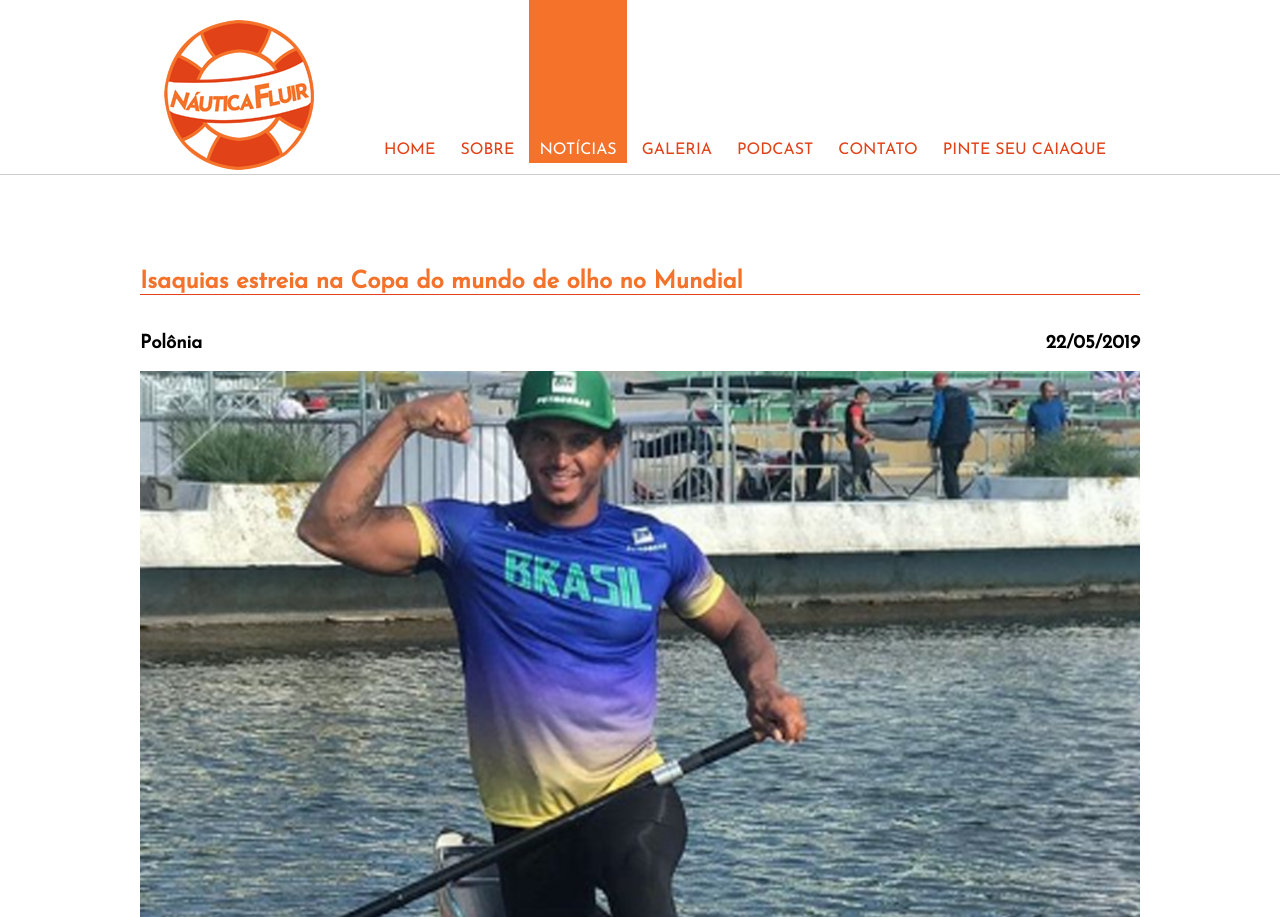
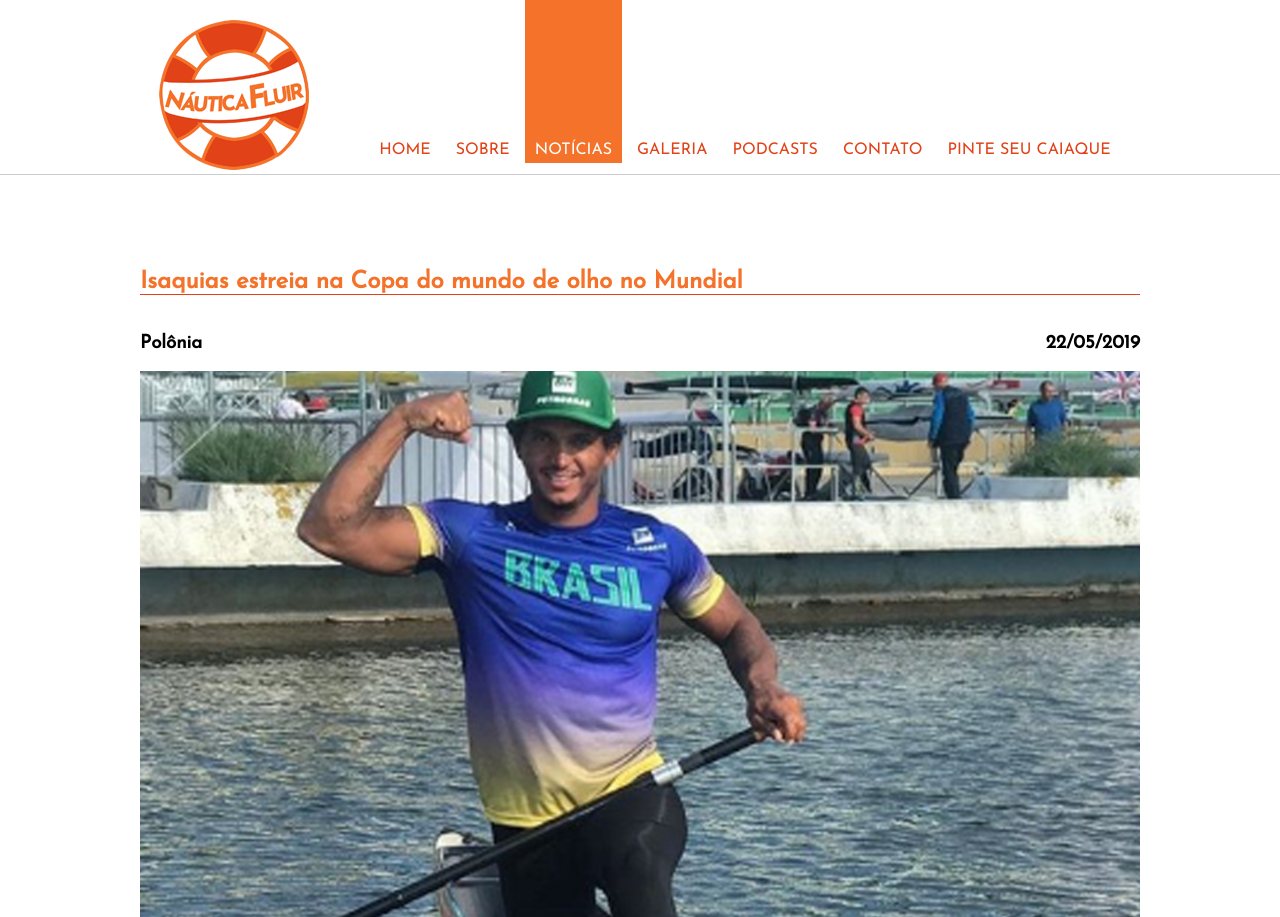
Before and after one commit to WeskleySantos/Nautica-Fluir, a plain HTML site: page n6.html in a window 1280 px wide. Shown: the top 917 px of the page. Drawn offline with Linux system fonts and the light colour scheme.

Commit message:
Update n6.html

```diff
--- a/n6.html
+++ b/n6.html
@@ -20,7 +20,7 @@
 					<li><a href="sobre.html">SOBRE</a></li>
 					<li><a href="noticias.html" id="pg">NOTÍCIAS</a></li>
 					<li><a href="galeria.html">GALERIA</a></li>
-					<li><a href="podcast.html">PODCAST</a></li>
+					<li><a href="podcast.html">PODCASTS</a></li>
 					<li><a href="contato.html">CONTATO</a></li>
 					<li><a href="seu-caiaque.html">PINTE SEU CAIAQUE</a></li>
 				</ul>
```
